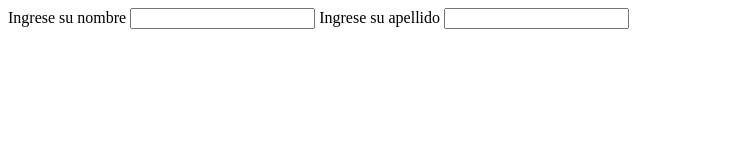
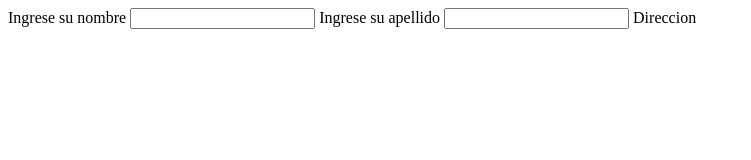
Before and after one commit to cortaza123/Practicas_Gih, a plain HTML site: page index.html in a window 1280 px wide. Shown: the whole page, without its empty margins (0-751 px from the left). Drawn offline with Linux system fonts and the light colour scheme.

Commit message:
3ter Cambio

```diff
--- a/index.html
+++ b/index.html
@@ -12,7 +12,7 @@
     <input type="text">
     <label for="">Ingrese su apellido</label>
     <input type="text">
-
+    <label for="">Direccion</label>
 </div>
 </body>
 </html>
```
